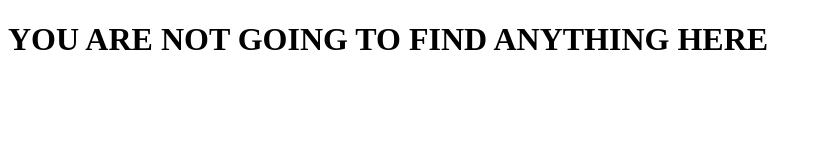
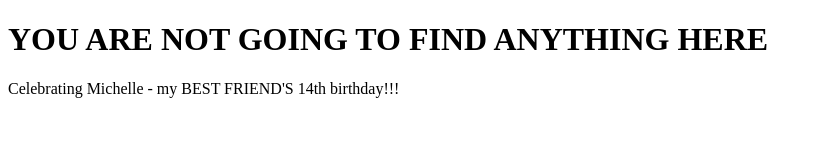
Before and after one commit to W1gglyAshh/w1gglyashh.github.io, a plain HTML site: page index.html in a window 1280 px wide. Shown: the whole page, without its empty margins (0-822 px from the left). Drawn offline with Linux system fonts and the light colour scheme.

Commit message:
updated index.html

```diff
--- a/index.html
+++ b/index.html
@@ -5,5 +5,6 @@
     </head>
     <body>
         <h1>YOU ARE NOT GOING TO FIND ANYTHING HERE</h1>
+        <p href="https://w1gglyashh.github.io/2025.html">Celebrating Michelle - my BEST FRIEND'S 14th birthday!!!</p>
     </body>
 </html>
```
